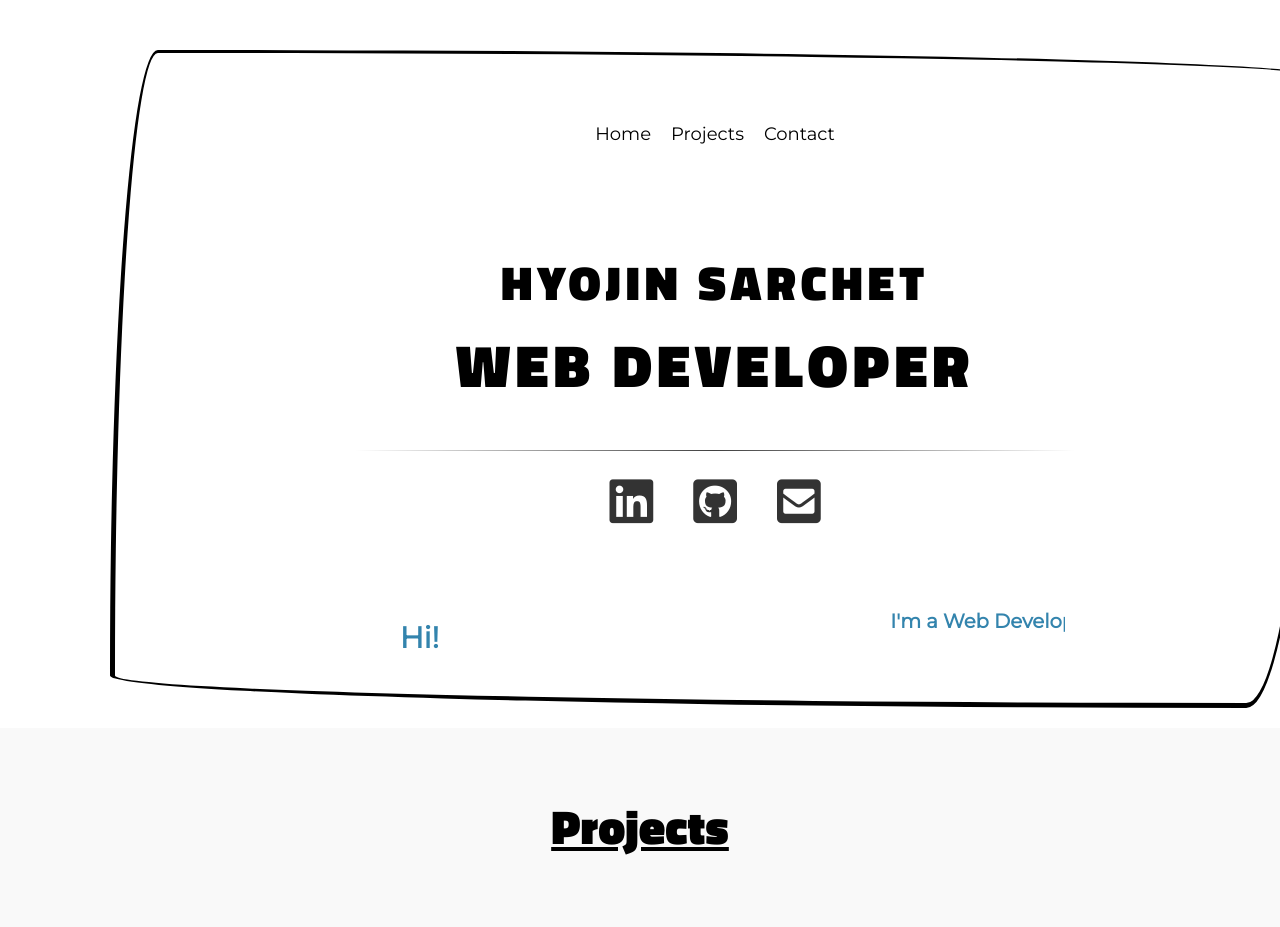
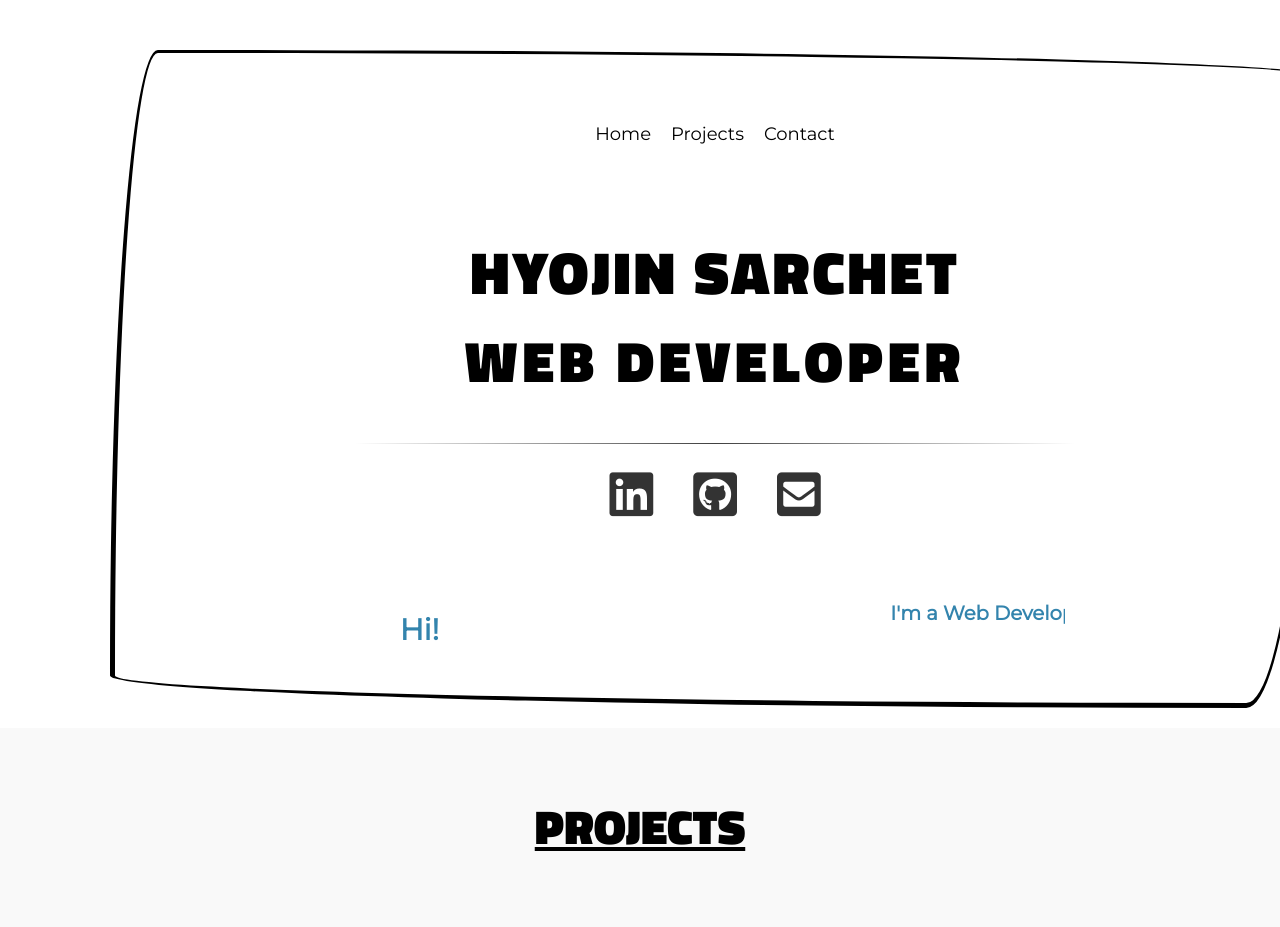
Before and after one commit to hyojinsarchet/hyojinsarchet.github.io, a React (Create React App) app in the folder my-app/: page / in a window 1280 px wide. Shown: the top 927 px of the page. Built offline with nearby package versions, Linux system fonts and the light colour scheme.

Commit message:
added more style

```diff
--- a/my-app/src/components/App/App.css
+++ b/my-app/src/components/App/App.css
@@ -18,15 +18,15 @@
   color: black;
   font-family: "Titillium Web", sans-serif;
   margin: 0px auto 0px auto;
-  font-size: 2em;
-  letter-spacing: 5px;
+  font-size: 2.5em;
+  letter-spacing: 3px;
 }
 
 .title {
   color: black;
   font-family: "Titillium Web", sans-serif;
   margin-top: 0px;
-  font-size: 2.5em;
+  font-size: 2.4em;
   letter-spacing: 5px;
 }
 
--- a/my-app/src/components/Contact/Contact.css
+++ b/my-app/src/components/Contact/Contact.css
@@ -11,6 +11,7 @@
 
 .contact-title {
   text-decoration: underline;
+  text-transform: uppercase;
 }
 
 .contact-s-title {
--- a/my-app/src/components/Nav/Nav.css
+++ b/my-app/src/components/Nav/Nav.css
@@ -1,7 +1,7 @@
 .nav {
   margin-top: 65px;
   text-align: center;
-  margin-bottom: 100px;
+  margin-bottom: 80px;
 }
 
 .nav-home,
@@ -20,4 +20,5 @@
 .nav-contact:hover {
   text-decoration: underline;
   color: #e94b3c;
+  font-weight: bold;
 }
--- a/my-app/src/components/Project/Project.css
+++ b/my-app/src/components/Project/Project.css
@@ -6,6 +6,7 @@
 
 .project-title {
   text-decoration: underline;
+  text-transform: uppercase;
 }
 .project-one {
   margin-top: 50px;
```
